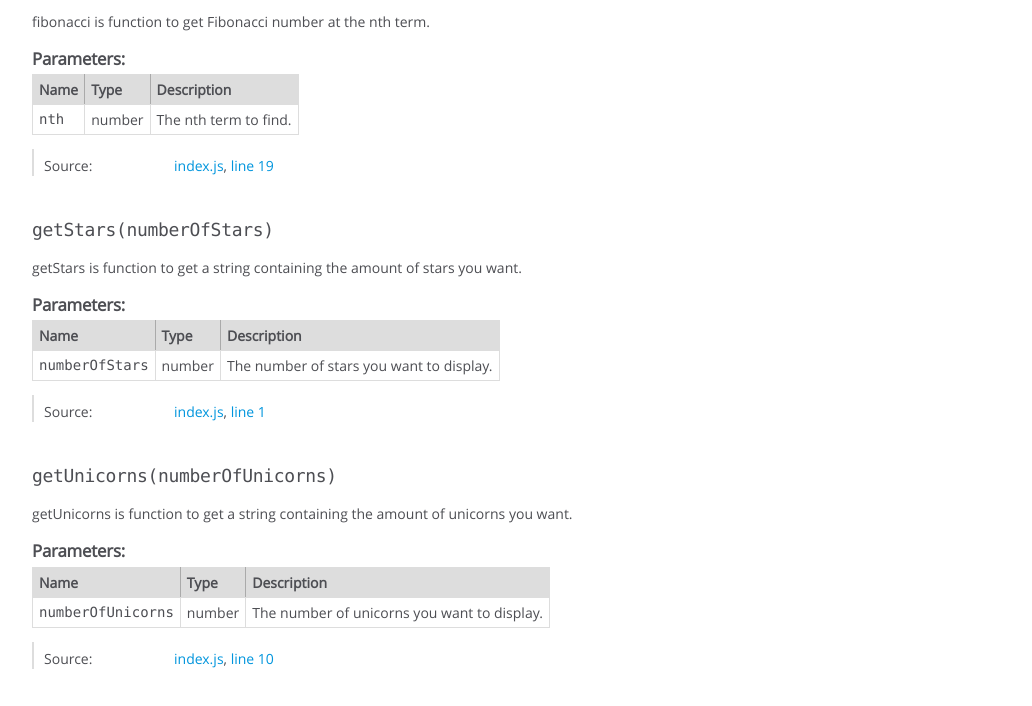
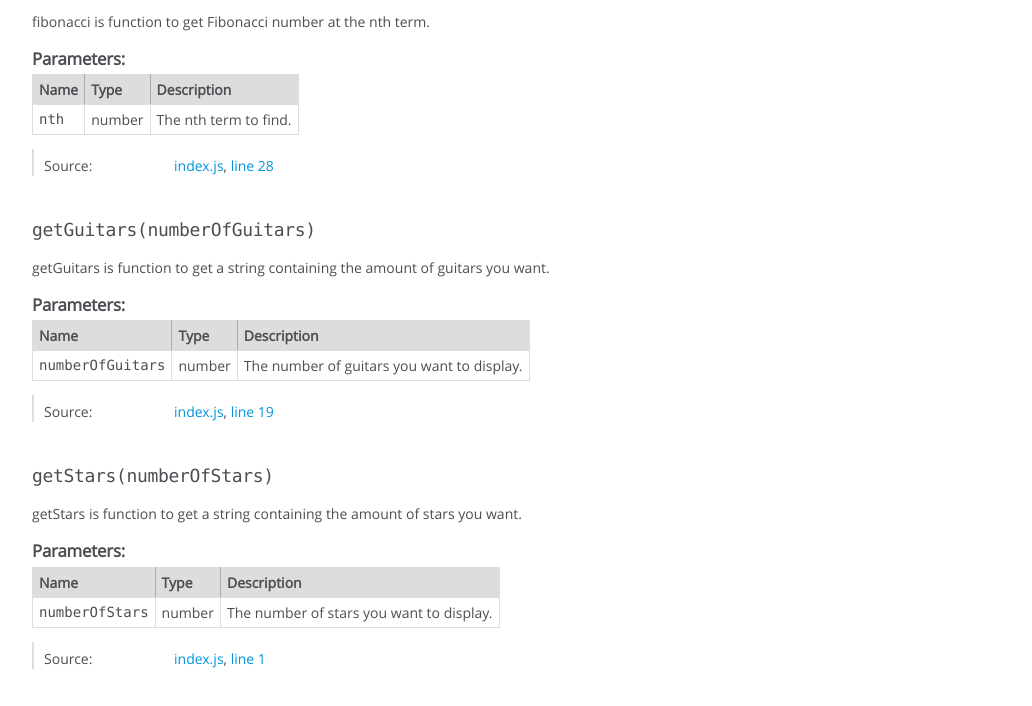
Before and after one commit to far-lock/far-lock, a plain HTML site: page global.html in a window 1280 px wide. Shown: the part 251-957 px from the top of the page, without its empty margins (0-1032 px from the left). Drawn offline with Linux system fonts and the light colour scheme.

Commit message:
deploy: ad0e4a7418fc0f76ca21d2f0b3ed3e6329493d4d

```diff
--- a/global.html
+++ b/global.html
@@ -165,6 +165,143 @@
 
 
             <td class="description last">The nth term to find.</td>
+        </tr>
+
+
+    </tbody>
+</table>
+
+
+
+
+
+
+<dl class="details">
+
+
+
+
+
+
+
+
+
+
+
+
+
+
+
+
+
+
+
+
+
+
+
+
+
+
+    <dt class="tag-source">Source:</dt>
+    <dd class="tag-source"><ul class="dummy"><li>
+        <a href="index.js.html">index.js</a>, <a href="index.js.html#line28">line 28</a>
+    </li></ul></dd>
+
+
+
+
+
+
+
+</dl>
+
+
+
+
+
+
+
+
+
+
+
+
+
+
+
+
+
+
+
+
+
+
+
+
+
+
+    <h4 class="name" id="getGuitars"><span class="type-signature"></span>getGuitars<span class="signature">(numberOfGuitars)</span><span class="type-signature"></span></h4>
+
+
+
+
+
+
+<div class="description">
+    getGuitars is function to get a string containing the amount of guitars you want.
+</div>
+
+
+
+
+
+
+
+
+
+    <h5>Parameters:</h5>
+
+
+<table class="params">
+    <thead>
+    <tr>
+
+        <th>Name</th>
+
+
+        <th>Type</th>
+
+
+
+
+
+        <th class="last">Description</th>
+    </tr>
+    </thead>
+
+    <tbody>
+
+
+        <tr>
+
+                <td class="name"><code>numberOfGuitars</code></td>
+
+
+            <td class="type">
+
+
+<span class="param-type">number</span>
+
+
+
+            </td>
+
+
+
+
+
+            <td class="description last">The number of guitars you want to display.</td>
         </tr>
 
 
@@ -525,13 +662,13 @@
 </div>
 
 <nav>
-    <h2><a href="index.html">Home</a></h2><h3>Global</h3><ul><li><a href="global.html#fibonacci">fibonacci</a></li><li><a href="global.html#getStars">getStars</a></li><li><a href="global.html#getUnicorns">getUnicorns</a></li></ul>
+    <h2><a href="index.html">Home</a></h2><h3>Global</h3><ul><li><a href="global.html#fibonacci">fibonacci</a></li><li><a href="global.html#getGuitars">getGuitars</a></li><li><a href="global.html#getStars">getStars</a></li><li><a href="global.html#getUnicorns">getUnicorns</a></li></ul>
 </nav>
 
 <br class="clear">
 
 <footer>
-    Documentation generated by <a href="https://github.com/jsdoc/jsdoc">JSDoc 4.0.2</a> on Mon Mar 27 2023 21:24:05 GMT+0000 (Coordinated Universal Time)
+    Documentation generated by <a href="https://github.com/jsdoc/jsdoc">JSDoc 4.0.2</a> on Tue Mar 28 2023 13:25:55 GMT+0000 (Coordinated Universal Time)
 </footer>
 
 <script> prettyPrint(); </script>
```
Also changed, not shown: index.html (+2 -2 lines), index.js.html (+11 -2 lines).
